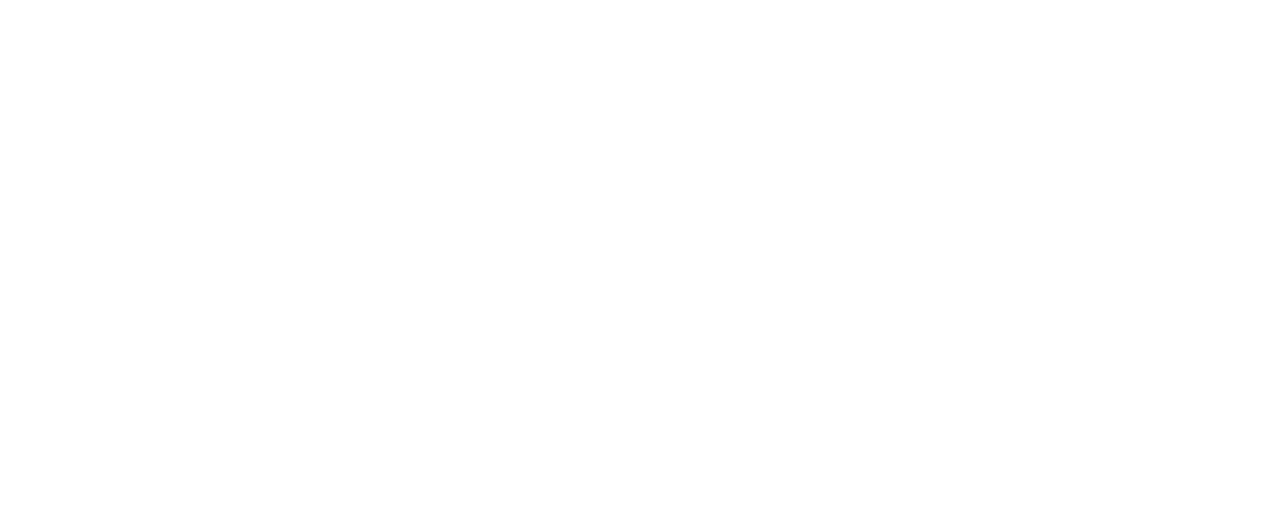
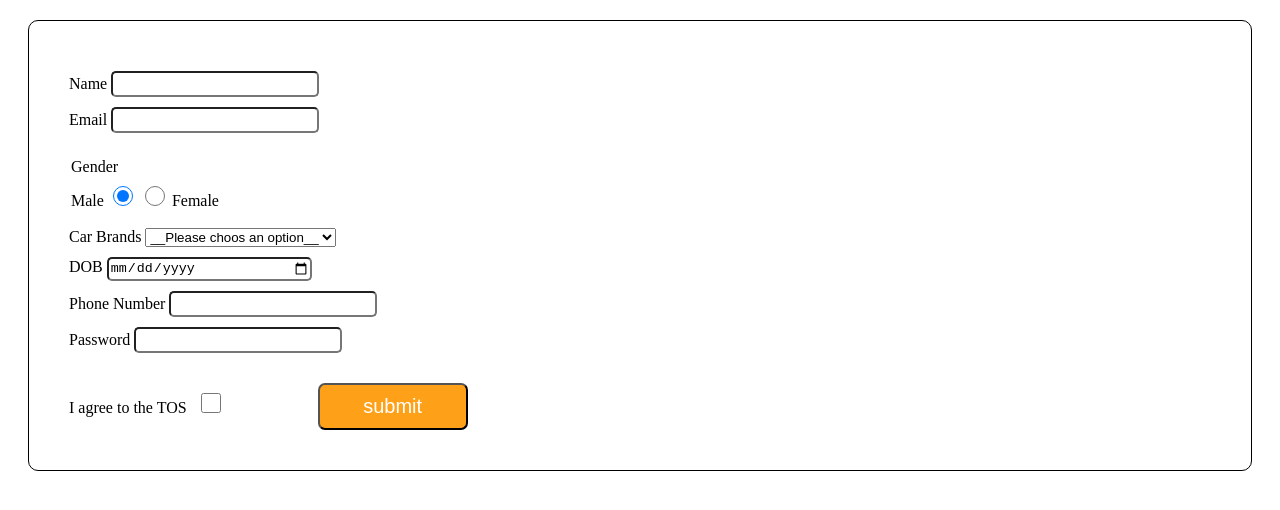
Before and after one commit to acciojob/signup-form-car-mismaillone, a website: page main.html in a window 1280 px wide. Drawn offline with Linux system fonts and the light colour scheme.

Commit message:
created a submission

```diff
--- a/main.html
+++ b/main.html
@@ -7,6 +7,43 @@
 </head>
 
 <body>
+	<form method="post">
+		 <form>
+            <label for="name">Name</label>
+            <input type="text" id="name" name="name" required><br>
+			  <label for="email">Email</label>
+            <input type="email" id="email" name="email" required>
+
+		<legend>Gender
+       <br> <label for="gender_m">Male</label>
+        <input type="radio" name="gender" id="gender_m" value="gender_m" checked>
+        <input type="radio" name="gender" id="gender_f" value="gender_f">
+        <label for="gender_f">Female</label>
+		</legend> <br>
+
+			<label for="cars">Car Brands</label>
+              <select name="cars" id="cars">
+				  <option>__Please choos an option__</option>
+                <option value="volvo">Volvo</option>
+                <option value="saab">Saab</option>
+                <option value="mercedes">Mercedes</option>
+                <option value="audi">Audi</option>
+              </select>
+			 <br>
+			 <label for="dob" name="dob">DOB</label>
+			 <input type="date" id="dob" required><br>
+
+             <label for="tel" name="tel">Phone Number</label>
+			 <input type="Tel" id="tel" required><br>
+			  <label for="password" name="password">Password</label>
+			 <input type="password" id="password" required><br>
+
+			  <label for="tos" name="tos">I agree to the TOS</label>
+			 <input type="checkbox" id="tos" required>
+
+			 <button type="submit" id="submit">submit </button>
+
+	</form>
 	<!-- the entire body must be written by student -->
     <script type="text/javascript" src="./script.js">
 </script>
--- a/styles.css
+++ b/styles.css
@@ -1,2 +1,36 @@
+html{
+	width:100vw;
+	height:100vh;
+}
+form{
+	border:1px solid black;
+	margin:20px;
+	padding:40px;
+	border-radius:10px
+}
 
-/* Your CSS Code here. */
+input{
+	margin-top:10px;
+	width:200px;
+	height:20px;
+	border-radius:5px;
+}
+legend{
+	margin-top:25px;
+}
+input[type='checkbox'] {
+	margin-left:-80px;
+	margin-top:40px;
+}
+input[type='radio'] {
+	width:20px;
+}
+button{
+background:#ffa118;
+	color:white;
+	border-radius:7px;
+	width:150px;
+	padding:10px;
+	font-size:20px;
+	font-weight:400;
+}
```
